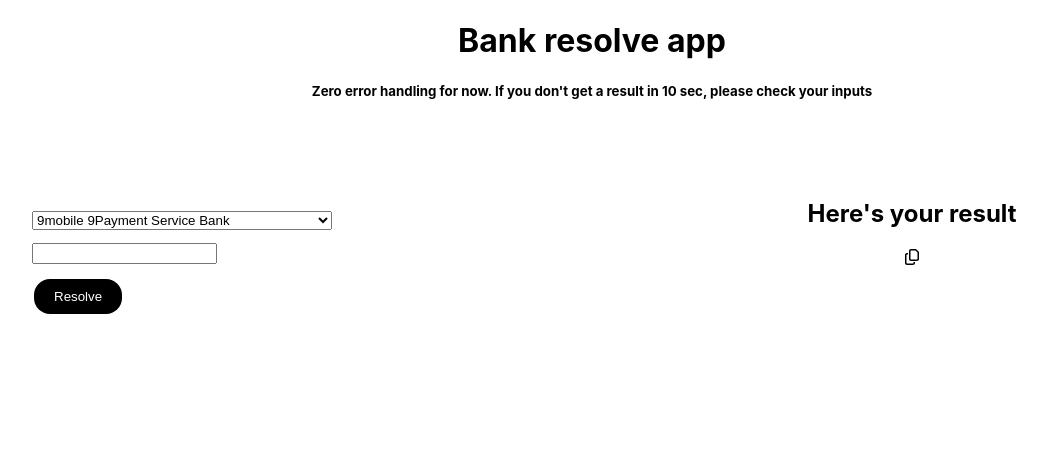
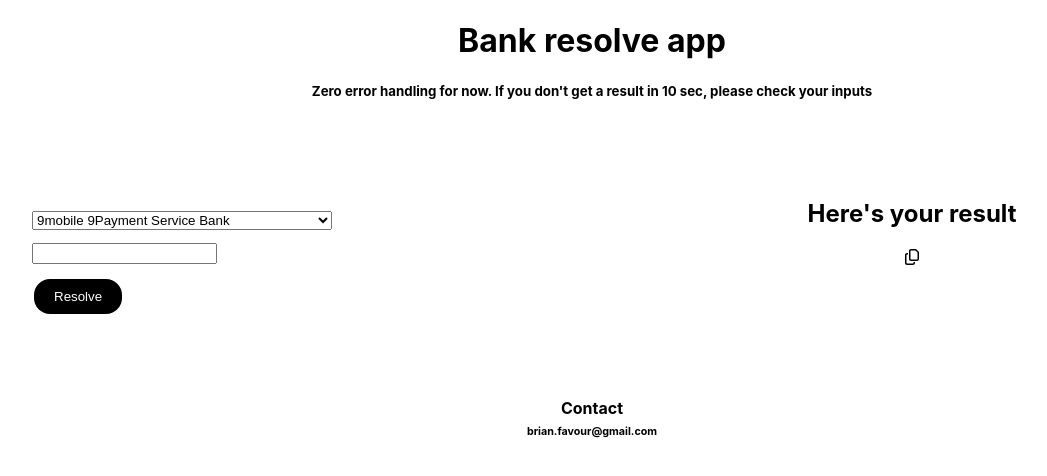
Before and after one commit to brian-o-mars/bank-resolve, a React (Create React App) app: page / in a window 1280 px wide. Shown: the top 476 px of the page, without its empty margins (48-1095 px from the left). Built offline with nearby package versions, Linux system fonts and the light colour scheme.

Commit message:
added contact info

```diff
--- a/src/resolve.js
+++ b/src/resolve.js
@@ -375,6 +375,8 @@ function Resolve() {
           </CopyToClipboard>
         </div>
       </div>
+      <h4 style={{marginBottom:0}}>Contact</h4>
+      <h6 style={{marginTop:7}}>brian.favour@gmail.com</h6>
     </div>
   );
 }
```
